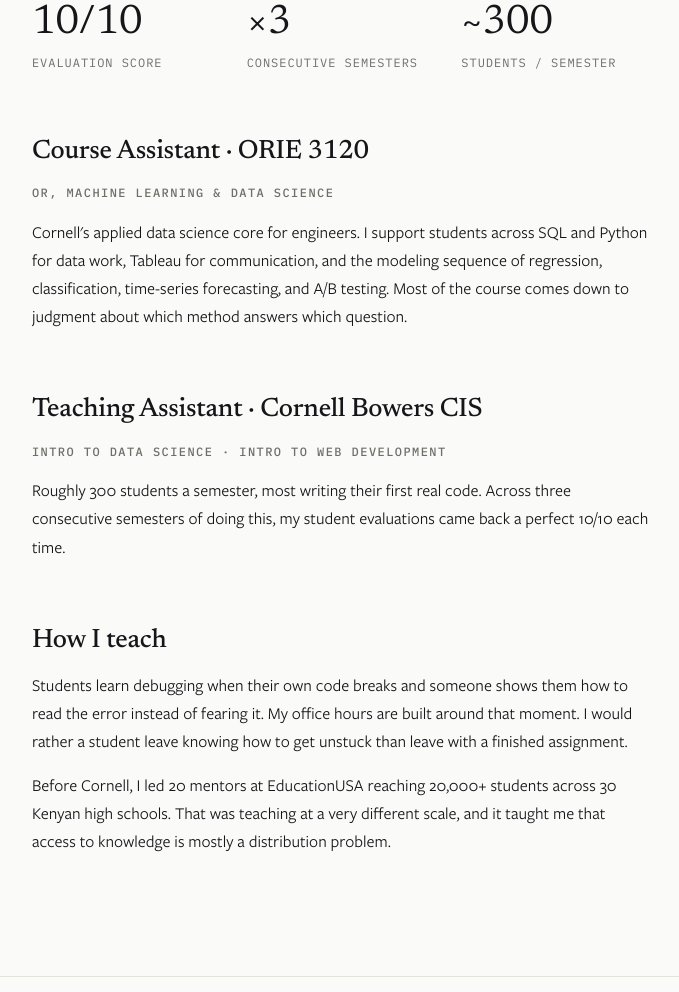
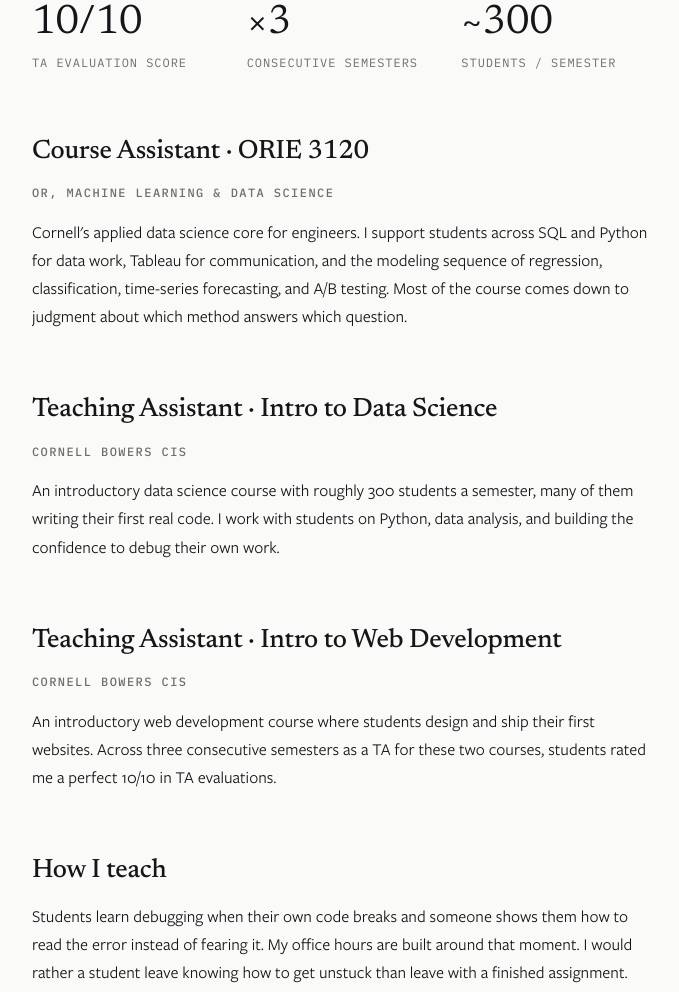
Before and after one commit to okalmanwa/PersonalWebsite, an Astro site: page /teaching in a window 1280 px wide. Shown: the part 392-1384 px from the top of the page, without its empty margins (298-977 px from the left). Built offline with nearby package versions, Linux system fonts and the light colour scheme; Astro itself is replaced by a stand-in of ours.

Commit message:
Split Bowers TA roles into separate sections, clarify 10/10 as TA evaluations

```diff
--- a/src/pages/teaching.astro
+++ b/src/pages/teaching.astro
@@ -4,7 +4,7 @@ import BaseLayout from '../layouts/BaseLayout.astro';
 
 <BaseLayout
   title="Teaching · Carey Manwa"
-  description="Teaching at Cornell. ORIE 3120 course assistant and Bowers CIS TA for about 300 students a semester, with perfect 10/10 evaluations across three consecutive semesters."
+  description="Teaching at Cornell. ORIE 3120 course assistant and Bowers CIS TA for about 300 students a semester, with perfect 10/10 TA evaluations across three consecutive semesters."
 >
   <div class="col">
     <header class="article-header">
@@ -19,7 +19,7 @@ import BaseLayout from '../layouts/BaseLayout.astro';
     <div class="stat-row reveal">
       <div class="stat">
         <span class="num">10/10</span>
-        <span class="label">evaluation score</span>
+        <span class="label">TA evaluation score</span>
       </div>
       <div class="stat">
         <span class="num">×3</span>
@@ -47,13 +47,27 @@ import BaseLayout from '../layouts/BaseLayout.astro';
 
     <section class="reveal">
       <h2 style="font-size: var(--text-lg); margin-top: var(--space-6);">
-        Teaching Assistant · Cornell Bowers CIS
+        Teaching Assistant · Intro to Data Science
       </h2>
-      <span class="eyebrow">INTRO TO DATA SCIENCE · INTRO TO WEB DEVELOPMENT</span>
+      <span class="eyebrow">CORNELL BOWERS CIS</span>
       <p>
-        Roughly 300 students a semester, most writing their first real code.
-        Across three consecutive semesters of doing this, my student
-        evaluations came back a perfect 10/10 each time.
+        An introductory data science course with roughly 300 students a
+        semester, many of them writing their first real code. I work with
+        students on Python, data analysis, and building the confidence to
+        debug their own work.
+      </p>
+    </section>
+
+    <section class="reveal">
+      <h2 style="font-size: var(--text-lg); margin-top: var(--space-6);">
+        Teaching Assistant · Intro to Web Development
+      </h2>
+      <span class="eyebrow">CORNELL BOWERS CIS</span>
+      <p>
+        An introductory web development course where students design and ship
+        their first websites. Across three consecutive semesters as a TA for
+        these two courses, students rated me a perfect 10/10 in TA
+        evaluations.
       </p>
     </section>
 
```
Also changed, not shown: src/pages/cv.astro (+10 -3 lines).
